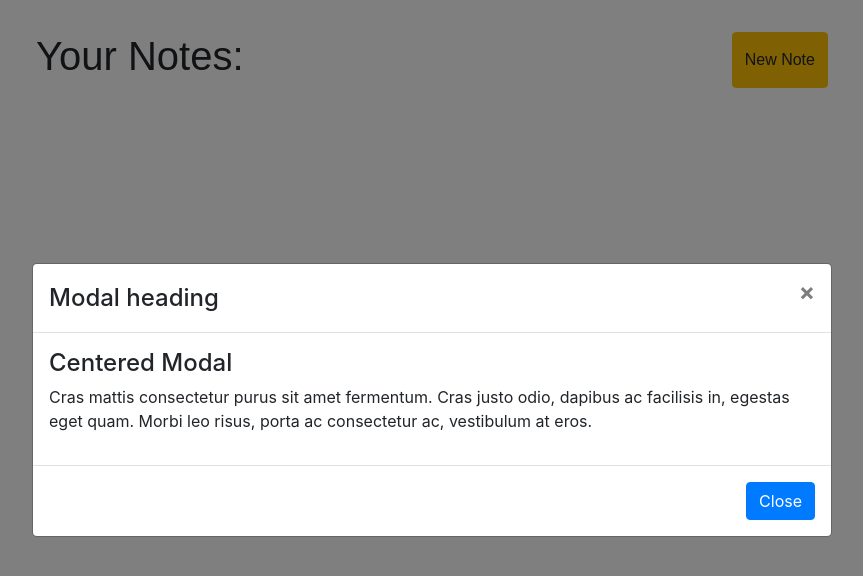
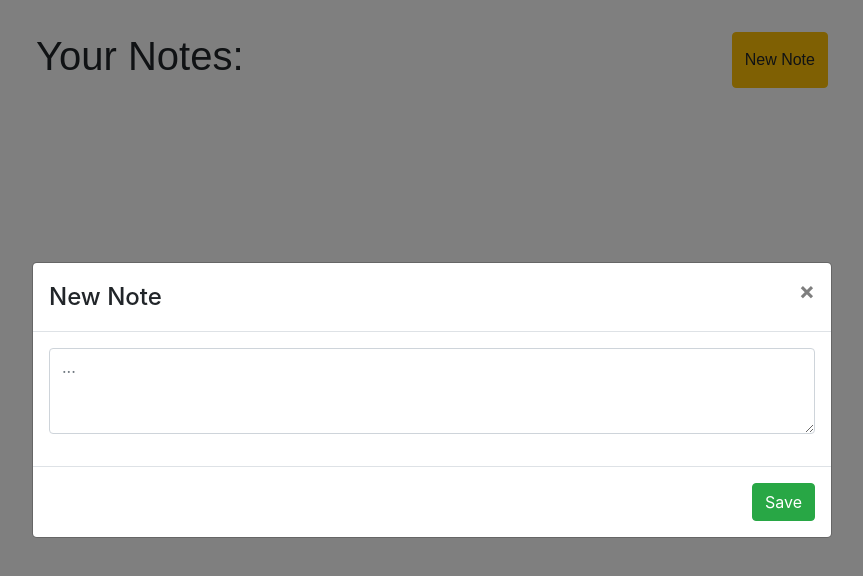
Before and after one commit to maanderz/notes-app, a React (Create React App) app: page / in a window 1280 px wide. Both pictures are taken after a click on the button "New Note". Shown: the top 576 px of the page, without its empty margins (208-1071 px from the left). Built offline with nearby package versions, Linux system fonts and the light colour scheme.

Commit message:
state
clicking save in child updates parent state

```diff
--- a/src/Components/Nav.js
+++ b/src/Components/Nav.js
@@ -2,14 +2,8 @@ import React from "react";
 import "./Nav.css";
 import NewNote from "./NewNote";
 
-function Nav() {
+function Nav(props) {
   const [modalShow, setModalShow] = React.useState(false);
-
-  // const openNewNote = () => {
-  //   console.log("here");
-  //   return <NewNote />;
-  // };
-
   return (
     <div className="title">
       <h1> Your Notes: </h1>
@@ -17,10 +11,15 @@ function Nav() {
         type="button"
         className="btn btn-warning"
         onClick={() => setModalShow(true)}
+        // onClick={props.addNote}
       >
         New Note
       </button>
-      <NewNote show={modalShow} onHide={() => setModalShow(false)} />
+      <NewNote
+        show={modalShow}
+        onHide={() => setModalShow(false)}
+        addNote={props.addNote}
+      />
     </div>
   );
 }
--- a/src/Components/NewNote.js
+++ b/src/Components/NewNote.js
@@ -10,20 +10,28 @@ function NewNoteModal(props) {
       centered
     >
       <Modal.Header closeButton>
-        <Modal.Title id="contained-modal-title-vcenter">
-          Modal heading
-        </Modal.Title>
+        <Modal.Title id="contained-modal-title-vcenter">New Note</Modal.Title>
       </Modal.Header>
       <Modal.Body>
-        <h4>Centered Modal</h4>
-        <p>
-          Cras mattis consectetur purus sit amet fermentum. Cras justo odio,
-          dapibus ac facilisis in, egestas eget quam. Morbi leo risus, porta ac
-          consectetur ac, vestibulum at eros.
-        </p>
+        <div class="form-group">
+          <textarea
+            className="form-control"
+            id="exampleFormControlTextarea1"
+            rows="3"
+            placeholder="..."
+          />
+        </div>
       </Modal.Body>
       <Modal.Footer>
-        <Button onClick={props.onHide}>Close</Button>
+        <Button
+          className="btn btn-success"
+          onClick={() => {
+            props.onHide();
+            props.addNote();
+          }}
+        >
+          Save
+        </Button>
       </Modal.Footer>
     </Modal>
   );
```
